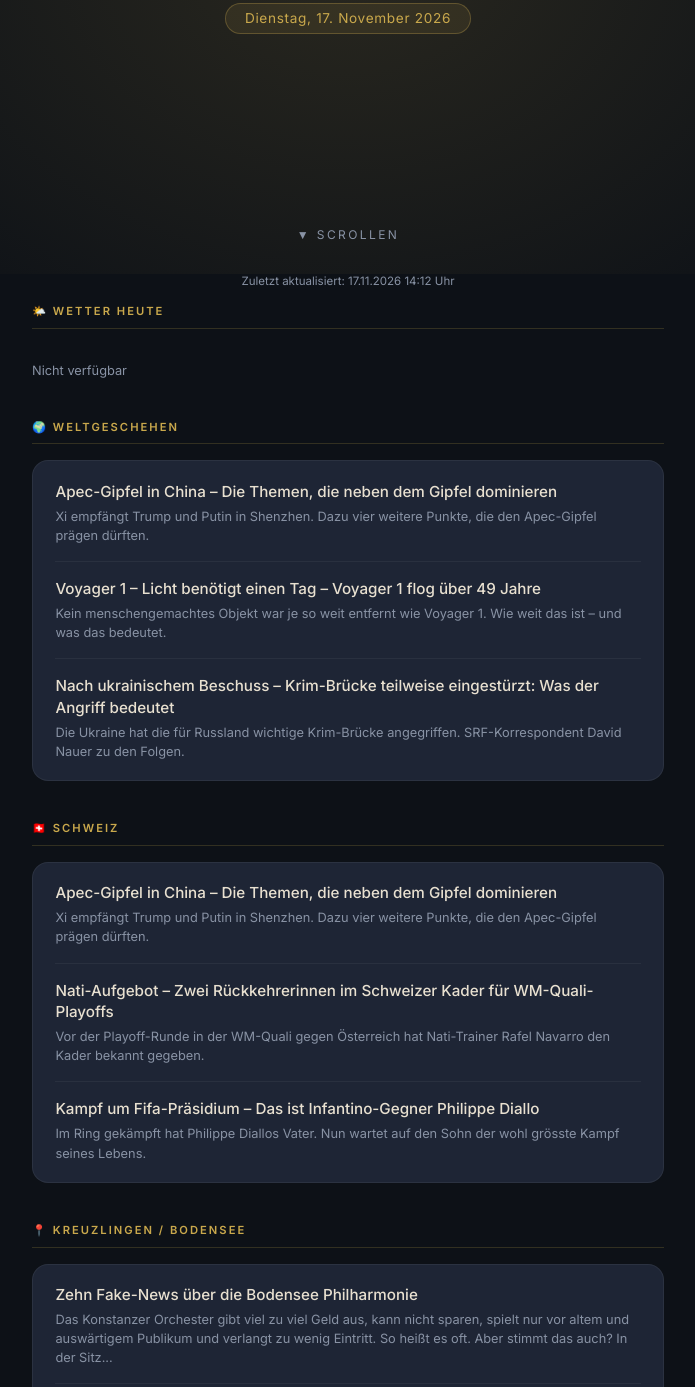
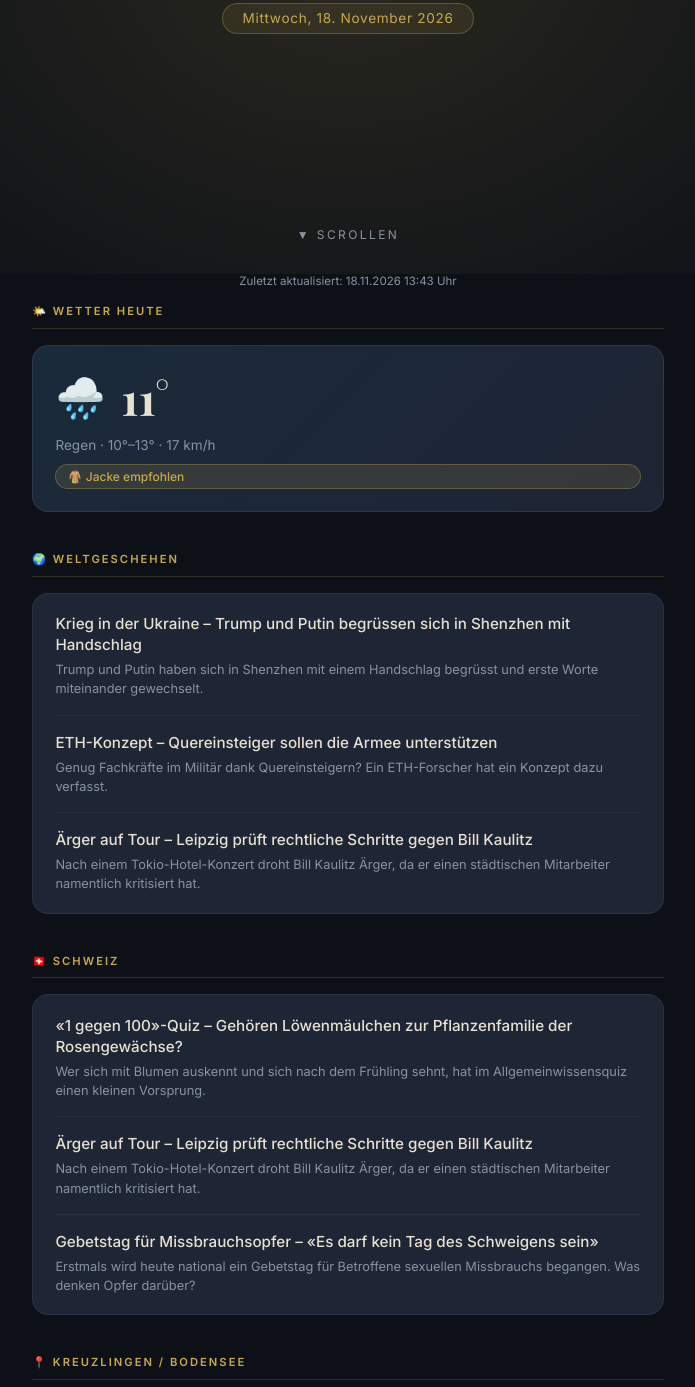
Before and after one commit to marcelbornhauser-sudo/noey-briefing, a plain HTML site: page index.html in a window 1280 px wide. Shown: the part 526-1913 px from the top of the page, without its empty margins (292-987 px from the left). Drawn offline with nearby package versions, Linux system fonts and the light colour scheme; a web font is replaced by a local one.

Commit message:
Daily briefing update 2026-11-18

```diff
--- a/index.html
+++ b/index.html
@@ -65,57 +65,66 @@ body { background: var(--night); color: var(--text); font-family: 'Inter', sans-
 </svg>
 </div>
 <h1 class="greeting">Guten Morgen<em>von Noey</em></h1>
-<div class="date-pill">Dienstag, 17. November 2026</div>
+<div class="date-pill">Mittwoch, 18. November 2026</div>
 <div class="scroll-hint">▼ SCROLLEN</div>
 </div>
 
 <div class="content">
-<p class="updated-time">Zuletzt aktualisiert: 17.11.2026 14:12 Uhr</p>
+<p class="updated-time">Zuletzt aktualisiert: 18.11.2026 13:43 Uhr</p>
 
 <div class="section">
 <div class="section-header">🌤️ Wetter heute</div>
-<div class="news-item"><p class="news-meta">Nicht verfügbar</p></div>
+<div class="weather-card">
+<div class="weather-main">
+<span class="weather-icon">🌧️</span>
+<span class="weather-temp">11°</span>
+</div>
+<div class="weather-details">
+<span>Regen · 10°–13° · 17 km/h</span>
+<span class="badge badge-warning">🧥 Jacke empfohlen</span>
+</div>
+</div>
 </div>
 
 <div class="section">
 <div class="section-header">🌍 Weltgeschehen</div>
 <div class="card"><div class="news-item">
-<h3 class="news-title"><a href="https://www.srf.ch/news/international/apec-gipfel-in-china-die-themen-die-neben-dem-gipfel-dominieren" target="_blank" style="color:inherit;text-decoration:none;">Apec-Gipfel in China – Die Themen, die neben dem Gipfel dominieren</a></h3>
-<p class="news-meta">Xi empfängt Trump und Putin in Shenzhen. Dazu vier weitere Punkte, die den Apec-Gipfel prägen dürften.</p>
+<h3 class="news-title"><a href="https://www.srf.ch/news/international/ukraine/krieg-in-der-ukraine-trump-und-putin-begruessen-sich-in-shenzhen-mit-handschlag" target="_blank" style="color:inherit;text-decoration:none;">Krieg in der Ukraine – Trump und Putin begrüssen sich in Shenzhen mit Handschlag</a></h3>
+<p class="news-meta">Trump und Putin haben sich in Shenzhen mit einem Handschlag begrüsst und erste Worte miteinander gewechselt.</p>
 </div><div class="news-item">
-<h3 class="news-title"><a href="https://www.srf.ch/news/voyager-1-licht-benoetigt-einen-tag-voyager-1-flog-ueber-49-jahre" target="_blank" style="color:inherit;text-decoration:none;">Voyager 1 – Licht benötigt einen Tag – Voyager 1 flog über 49 Jahre</a></h3>
-<p class="news-meta">Kein menschengemachtes Objekt war je so weit entfernt wie Voyager 1. Wie weit das ist – und was das bedeutet.</p>
+<h3 class="news-title"><a href="https://www.srf.ch/news/schweiz/eth-konzept-quereinsteiger-sollen-die-armee-unterstuetzen" target="_blank" style="color:inherit;text-decoration:none;">ETH-Konzept – Quereinsteiger sollen die Armee unterstützen</a></h3>
+<p class="news-meta">Genug Fachkräfte im Militär dank Quereinsteigern? Ein ETH-Forscher hat ein Konzept dazu verfasst.</p>
 </div><div class="news-item">
-<h3 class="news-title"><a href="https://www.srf.ch/news/international/nach-ukrainischem-beschuss-krim-bruecke-teilweise-eingestuerzt-was-der-angriff-bedeutet" target="_blank" style="color:inherit;text-decoration:none;">Nach ukrainischem Beschuss – Krim-Brücke teilweise eingestürzt: Was der Angriff bedeutet</a></h3>
-<p class="news-meta">Die Ukraine hat die für Russland wichtige Krim-Brücke angegriffen. SRF-Korrespondent David Nauer zu den Folgen.</p>
+<h3 class="news-title"><a href="https://www.srf.ch/news/gesellschaft/aerger-auf-tour-leipzig-prueft-rechtliche-schritte-gegen-bill-kaulitz" target="_blank" style="color:inherit;text-decoration:none;">Ärger auf Tour – Leipzig prüft rechtliche Schritte gegen Bill Kaulitz</a></h3>
+<p class="news-meta">Nach einem Tokio-Hotel-Konzert droht Bill Kaulitz Ärger, da er einen städtischen Mitarbeiter namentlich kritisiert hat.</p>
 </div></div>
 </div>
 
 <div class="section">
 <div class="section-header">🇨🇭 Schweiz</div>
 <div class="card"><div class="news-item">
-<h3 class="news-title"><a href="https://www.srf.ch/news/international/apec-gipfel-in-china-die-themen-die-neben-dem-gipfel-dominieren" target="_blank" style="color:inherit;text-decoration:none;">Apec-Gipfel in China – Die Themen, die neben dem Gipfel dominieren</a></h3>
-<p class="news-meta">Xi empfängt Trump und Putin in Shenzhen. Dazu vier weitere Punkte, die den Apec-Gipfel prägen dürften.</p>
+<h3 class="news-title"><a href="https://www.srf.ch/sendungen/unterhaltungssendungen/1-gegen-100-quiz-gehoeren-loewenmaeulchen-zur-pflanzenfamilie-der-rosengewaechse" target="_blank" style="color:inherit;text-decoration:none;">«1 gegen 100»-Quiz – Gehören Löwenmäulchen zur Pflanzenfamilie der Rosengewächse?</a></h3>
+<p class="news-meta">Wer sich mit Blumen auskennt und sich nach dem Frühling sehnt, hat im Allgemeinwissensquiz einen kleinen Vorsprung.</p>
 </div><div class="news-item">
-<h3 class="news-title"><a href="https://www.srf.ch/sport/fussball/frauen-nationalteam/nati-aufgebot-zwei-rueckkehrerinnen-im-schweizer-kader-fuer-wm-quali-playoffs" target="_blank" style="color:inherit;text-decoration:none;">Nati-Aufgebot – Zwei Rückkehrerinnen im Schweizer Kader für WM-Quali-Playoffs</a></h3>
-<p class="news-meta">Vor der Playoff-Runde in der WM-Quali gegen Österreich hat Nati-Trainer Rafel Navarro den Kader bekannt gegeben.</p>
+<h3 class="news-title"><a href="https://www.srf.ch/news/gesellschaft/aerger-auf-tour-leipzig-prueft-rechtliche-schritte-gegen-bill-kaulitz" target="_blank" style="color:inherit;text-decoration:none;">Ärger auf Tour – Leipzig prüft rechtliche Schritte gegen Bill Kaulitz</a></h3>
+<p class="news-meta">Nach einem Tokio-Hotel-Konzert droht Bill Kaulitz Ärger, da er einen städtischen Mitarbeiter namentlich kritisiert hat.</p>
 </div><div class="news-item">
-<h3 class="news-title"><a href="https://www.srf.ch/sport/fussball/fussball-allgemein/kampf-um-fifa-praesidium-das-ist-infantino-gegner-philippe-diallo" target="_blank" style="color:inherit;text-decoration:none;">Kampf um Fifa-Präsidium – Das ist Infantino-Gegner Philippe Diallo</a></h3>
-<p class="news-meta">Im Ring gekämpft hat Philippe Diallos Vater. Nun wartet auf den Sohn der wohl grösste Kampf seines Lebens.</p>
+<h3 class="news-title"><a href="https://www.srf.ch/kultur/gesellschaft-religion/gebetstag-fuer-missbrauchsopfer-es-darf-kein-tag-des-schweigens-sein" target="_blank" style="color:inherit;text-decoration:none;">Gebetstag für Missbrauchsopfer – «Es darf kein Tag des Schweigens sein»</a></h3>
+<p class="news-meta">Erstmals wird heute national ein Gebetstag für Betroffene sexuellen Missbrauchs begangen. Was denken Opfer darüber?</p>
 </div></div>
 </div>
 
 <div class="section">
 <div class="section-header">📍 Kreuzlingen / Bodensee</div>
 <div class="card"><div class="news-item">
+<h3 class="news-title"><a href="https://www.seemoz.de/aus-fuer-den-stuetzlibus-kanton-stoppt-subventionen/" target="_blank" style="color:inherit;text-decoration:none;">Aus für den „Stützlibus“? Kanton stoppt Subventionen</a></h3>
+<p class="news-meta">Das Thurgauer Departement für Inneres und Volkswirtschaft hat am 28. Oktober 2026 auf eine Beschwerde hin den Gemeinderatsbeschluss zur Verlängerung der Subventionen für den Ein-Franken-Bus für rechts...</p>
+</div><div class="news-item">
 <h3 class="news-title"><a href="https://www.seemoz.de/zehn-fake-news-ueber-die-bodensee-philharmonie/" target="_blank" style="color:inherit;text-decoration:none;">Zehn Fake-News über die Bodensee Philharmonie</a></h3>
 <p class="news-meta">Das Konstanzer Orchester gibt viel zu viel Geld aus, kann nicht sparen, spielt nur vor altem und auswärtigem Publikum und verlangt zu wenig Eintritt. So heißt es oft. Aber stimmt das auch? In der Sitz...</p>
 </div><div class="news-item">
 <h3 class="news-title"><a href="https://www.seemoz.de/streit-an-unis-%e2%88%92-wie-zeitgemaess-ist-die-zivilklausel/" target="_blank" style="color:inherit;text-decoration:none;">Streik an Unis − wie zeitgemäß ist die Zivilklausel?</a></h3>
 <p class="news-meta">Studierende der Universität Kassel besetzten vor zwei Wochen einen Hörsaal in Reaktion auf die Abschaffung der Zivilklausel. Die Unileitung liess den Saal mitten in der Nacht räumen. Auch an der Uni K...</p>
-</div><div class="news-item">
-<h3 class="news-title"><a href="https://www.seemoz.de/juergen-resch-kommt-ins-rosgartenmuseum/" target="_blank" style="color:inherit;text-decoration:none;">Jürgen Resch kommt ins Rosgartenmuseum</a></h3>
-<p class="news-meta">Jürgen Resch, Bundesgeschäftsführer der Deutschen Umwelthilfe und einer der bekanntesten Umweltaktivisten unserer Zeit, wird am 20. November im Rosgartenmuseum erwartet. Im Gespräch mit Museumsdirekto...</p>
 </div></div>
 </div>
 
```
